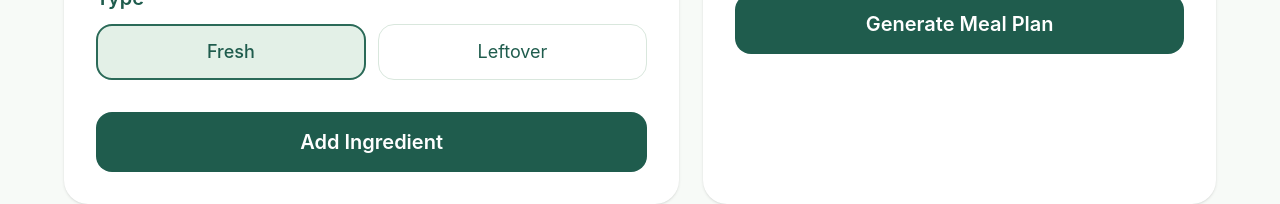
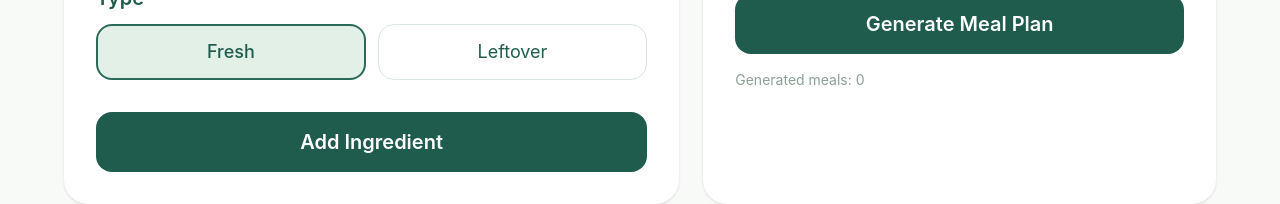
Before and after one commit to TatevikTadevosyan86/PlanEat, a React app in the folder frontend/: page / in a window 1280 px wide. Shown: the part 1171-1375 px from the top of the page. Built offline with nearby package versions, Linux system fonts and the light colour scheme; the HTML template or start-up script is replaced by a standard one.

Commit message:
Add meal plan state to home page

```diff
--- a/frontend/src/pages/Home.jsx
+++ b/frontend/src/pages/Home.jsx
@@ -7,6 +7,7 @@ function Home() {
   const [ingredientType, setIngredientType] = useState('fresh')
   const [ingredients, setIngredients] = useState([])
   const [planningMode, setPlanningMode] = useState('smart')
+  const [mealPlan, setMealPlan] = useState([])
 
   function handleAddIngredient(event) {
     event.preventDefault()
@@ -178,6 +179,10 @@ function Home() {
                 <button className="mt-8 w-full rounded-2xl bg-[#1f5c4d] px-6 py-4 text-xl font-semibold text-white">
                   Generate Meal Plan
                 </button>
+                <p className="mt-4 text-sm text-[#8ba095]">
+  Generated meals: {mealPlan.length}
+</p>
+
               </article>
             </section>
           </div>
```
